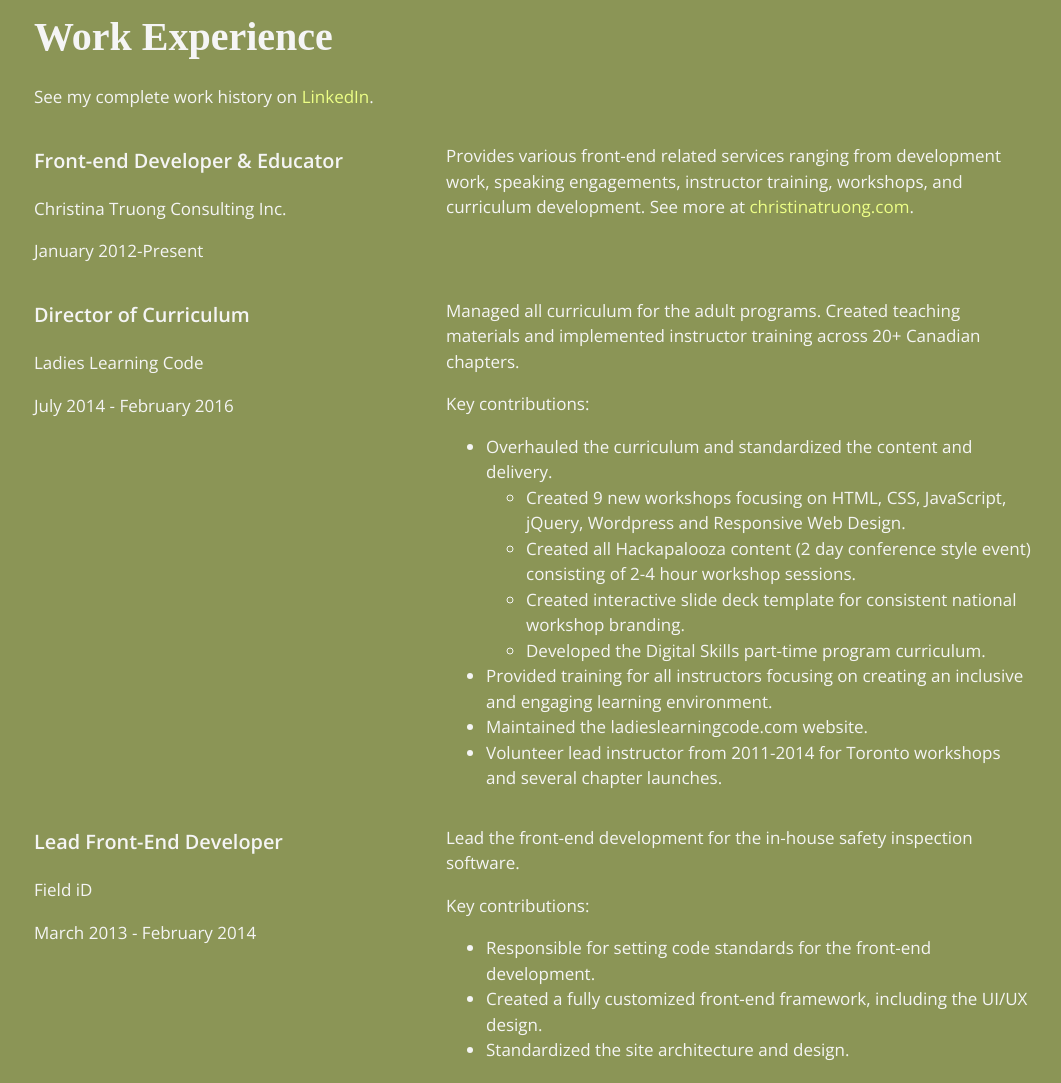
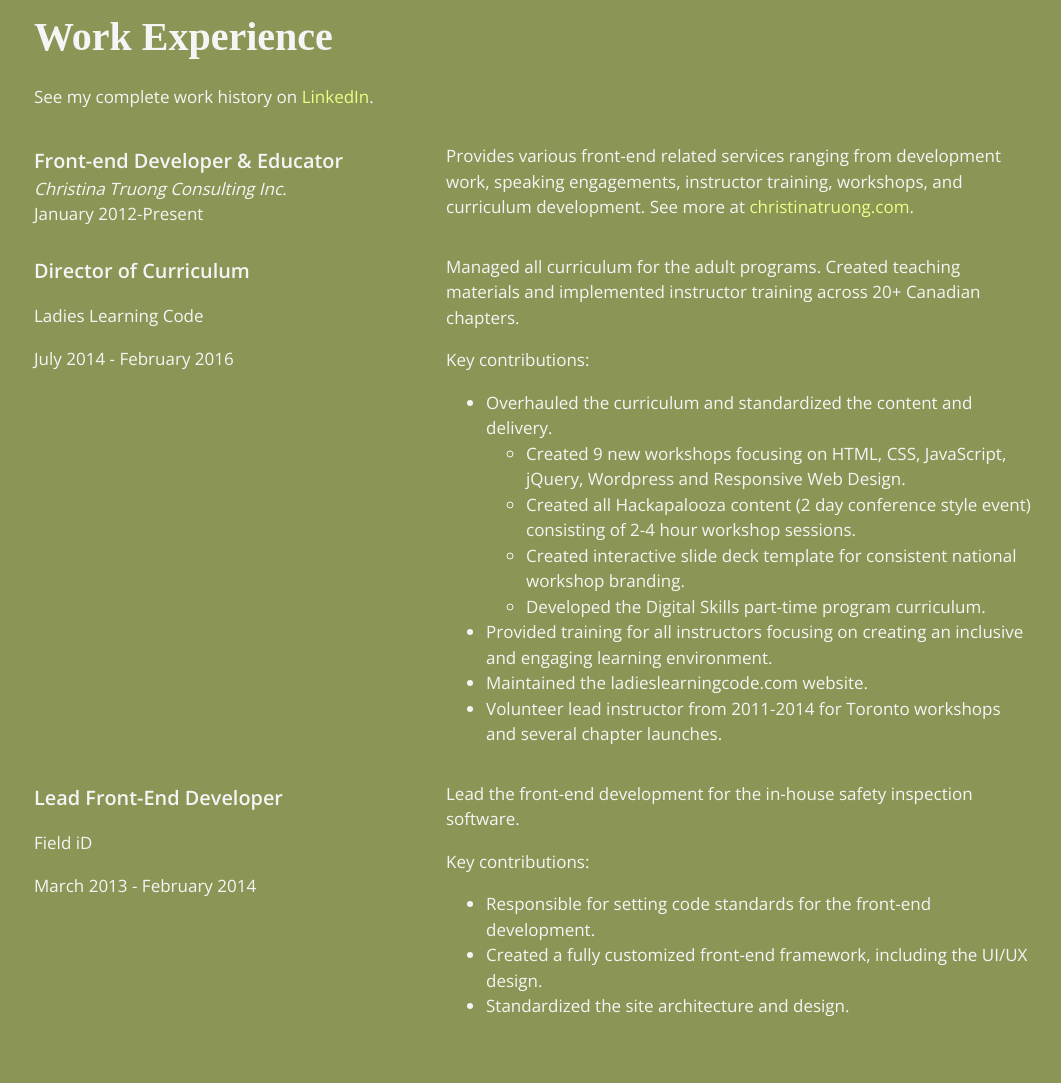
Before and after one commit to SZwerling/CSS-Essential-Training, a website: page index.html in a window 1280 px wide. Shown: the part 1580-2663 px from the top of the page, without its empty margins (106-1167 px from the left). Drawn offline with nearby package versions, Linux system fonts and the light colour scheme; a web font is replaced by a local one.

Commit message:
combinators

```diff
--- a/css/styles.css
+++ b/css/styles.css
@@ -54,7 +54,15 @@ h1 {
     margin: 0 auto;
     padding: 50px 0;
 }
-
+h3 {
+    margin-bottom: 0;
+}
+.item-details h3 + p {
+    font-style: italic;
+}
+.item-details h3 ~ p {
+    margin: 0;
+}
 
 /* Profile
 --------------------------------------------------------------*/
--- a/index.html
+++ b/index.html
@@ -131,7 +131,7 @@
 
                <!-- Job 1 -->
                <section class="job-item">
-                  <div class="job-details">
+                  <div class="job-details item-details">
                      <h3>Front-end Developer & Educator</h3>
                      <p>Christina Truong Consulting Inc.</p>
                      <p>January 2012-Present</p>
@@ -232,7 +232,7 @@
 
          <!-- ******************  EDUCATION & CERTIFICATIONS ****************** -->
          <section class="education">
-            <div class="content-wrap">
+            <div class="content-wrap item-details">
                <h2>Education</h2>
 
                <section>
```
